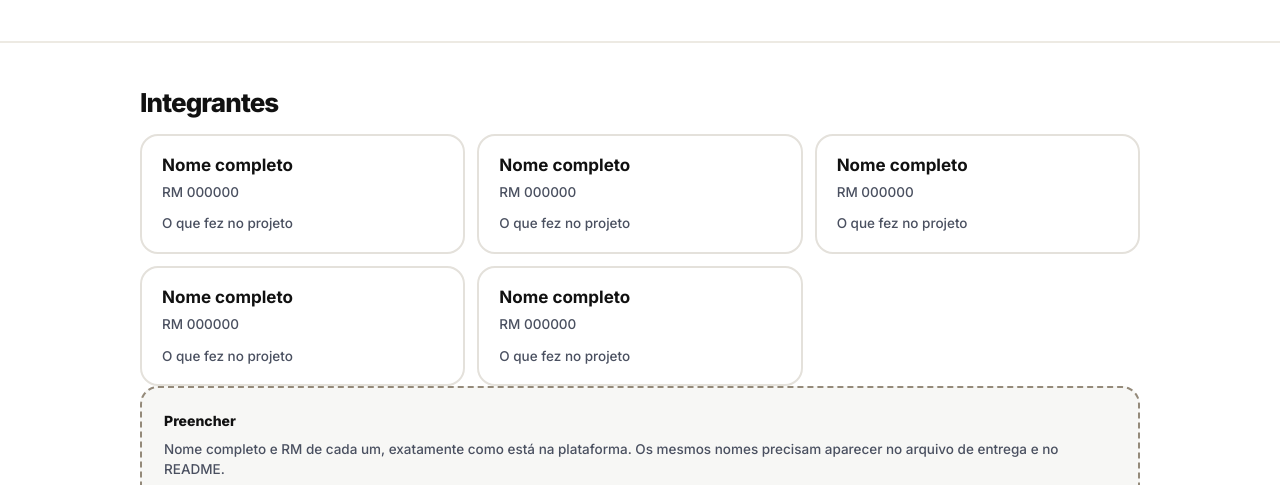
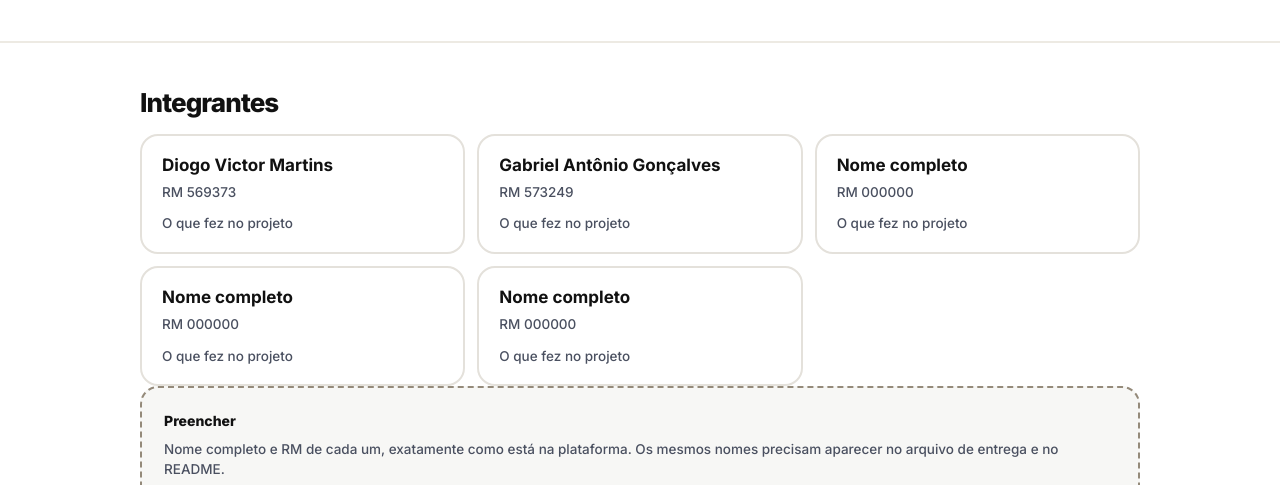
Before and after one commit to DiogoVMC/rezumaz, a plain HTML site: page equipe.html in a window 1280 px wide. Shown: the part 307-792 px from the top of the page. Drawn offline with Linux system fonts and the light colour scheme.

Commit message:
equipe diogo, gabriel e rms

```diff
--- a/equipe.html
+++ b/equipe.html
@@ -71,13 +71,13 @@
 
         <ul class="grade grade--tres" id="lista-integrantes">
           <li class="bloco bloco--contorno">
-            <p class="titulo-tres">Nome completo</p>
-            <p class="apoio">RM 000000</p>
+            <p class="titulo-tres">Diogo Victor Martins</p>
+            <p class="apoio">RM 569373</p>
             <p class="apoio">O que fez no projeto</p>
           </li>
           <li class="bloco bloco--contorno">
-            <p class="titulo-tres">Nome completo</p>
-            <p class="apoio">RM 000000</p>
+            <p class="titulo-tres">Gabriel Antônio Gonçalves</p>
+            <p class="apoio">RM 573249</p>
             <p class="apoio">O que fez no projeto</p>
           </li>
           <li class="bloco bloco--contorno">
```
